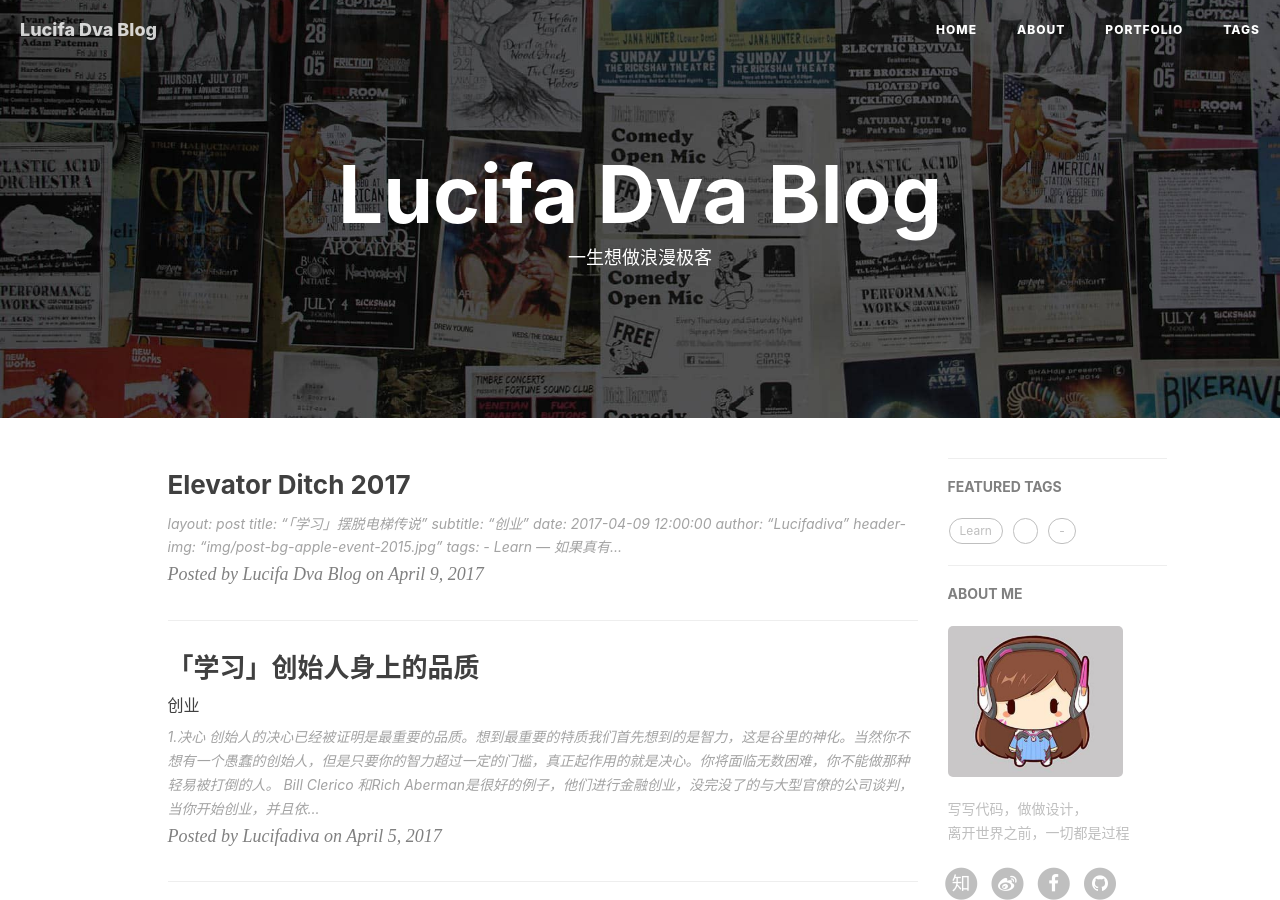
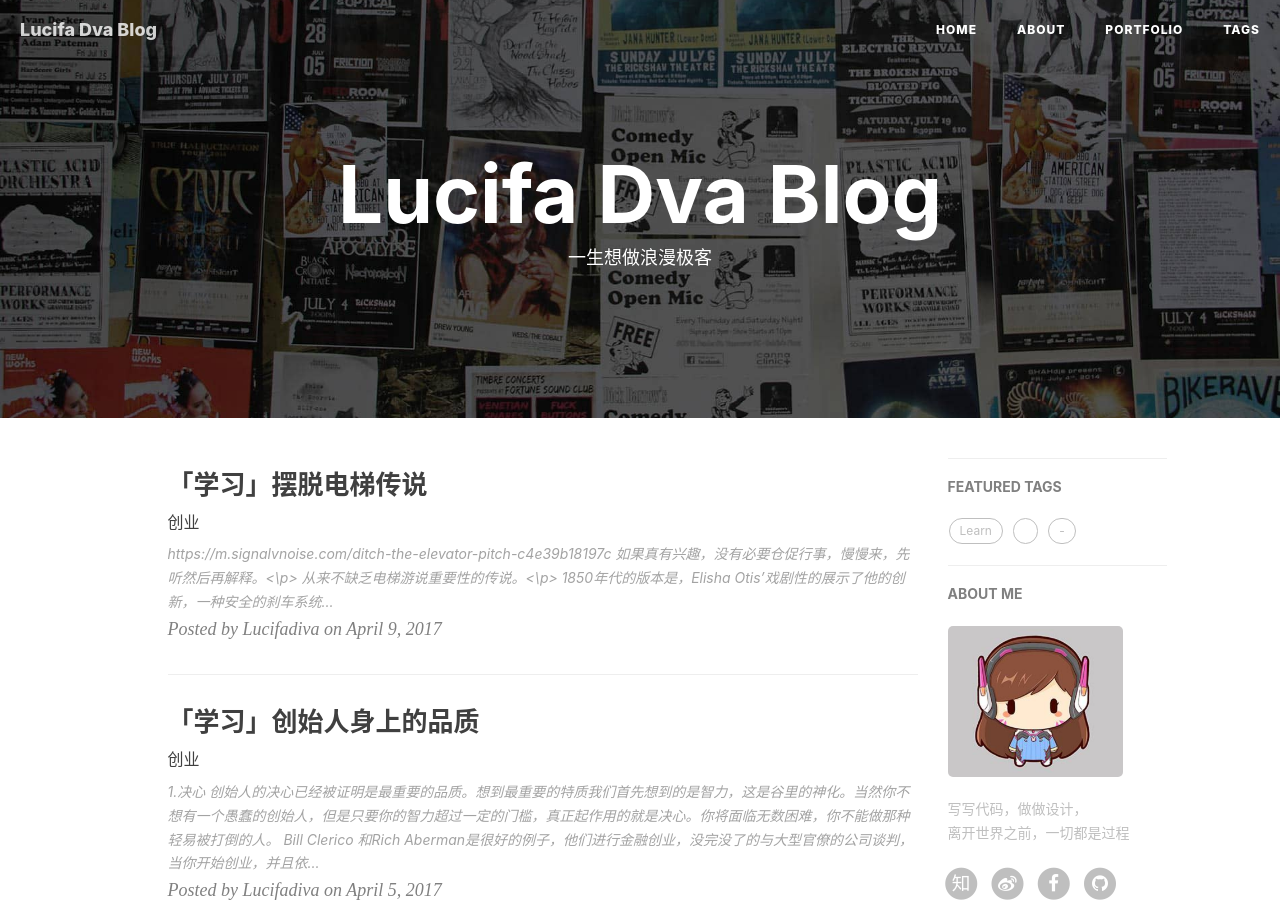
Before and after one commit to LucifaDva/lucifadva.github.com, a Jekyll site: the page built from index.html, in a window 1280 px wide and 900 px high. Built offline with Jekyll 4.4.1, drawn with Linux system fonts in a browser that asks for light colours; nearby versions of some CDN libraries; the list of posts is cut into pages by our own code; comment, search, counter and statistics services are not loaded; part of the change alters nothing that is shown.

Commit message:
Update 2017-04-09-elevator-ditch-2017.markdown

```diff
--- a/_posts/2017-04-09-elevator-ditch-2017.markdown
+++ b/_posts/2017-04-09-elevator-ditch-2017.markdown
@@ -1,4 +1,3 @@
-
 ---
 layout:     post
 title:      "「学习」摆脱电梯传说"
@@ -11,7 +10,7 @@ tags:
 ---
 
 
-
+> https://m.signalvnoise.com/ditch-the-elevator-pitch-c4e39b18197c
 
 <div>
       <p>如果真有兴趣，没有必要仓促行事，慢慢来，先听然后再解释。<\p>
```
